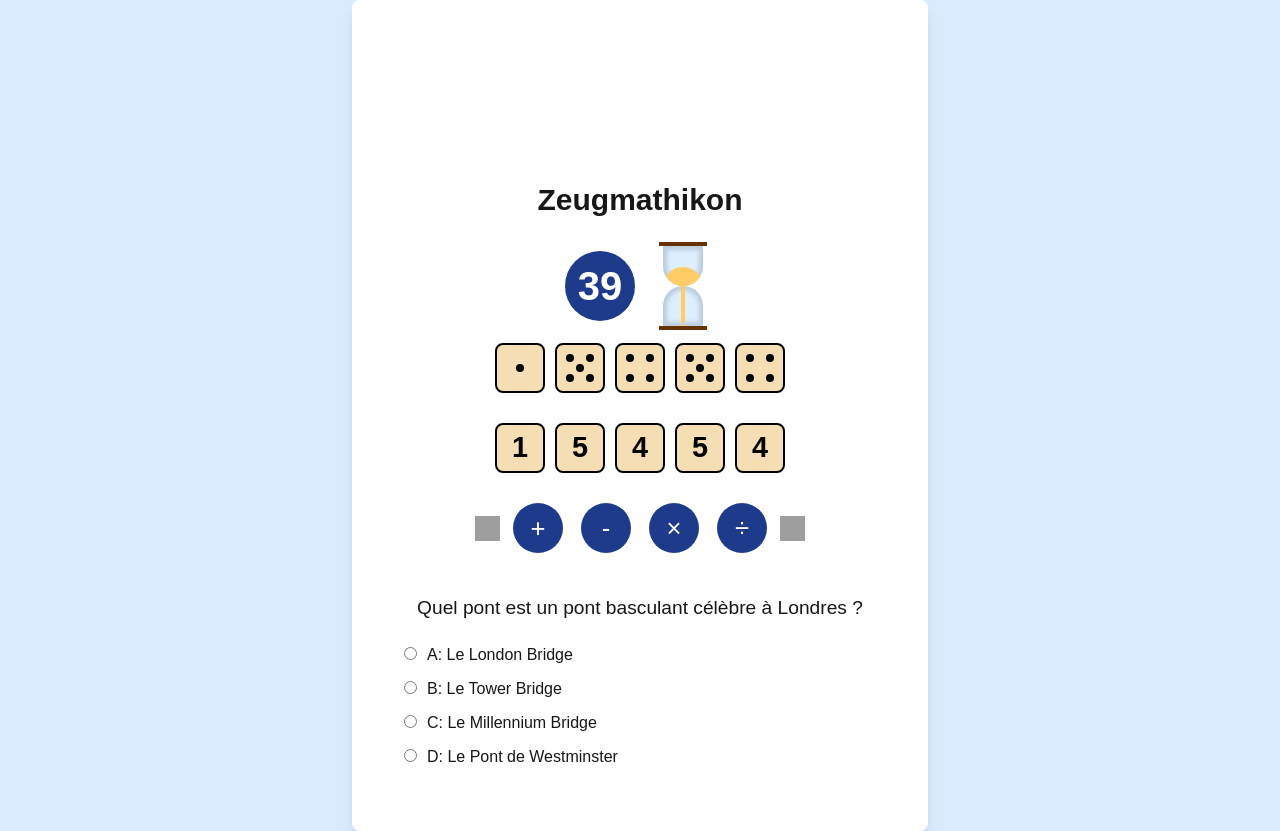
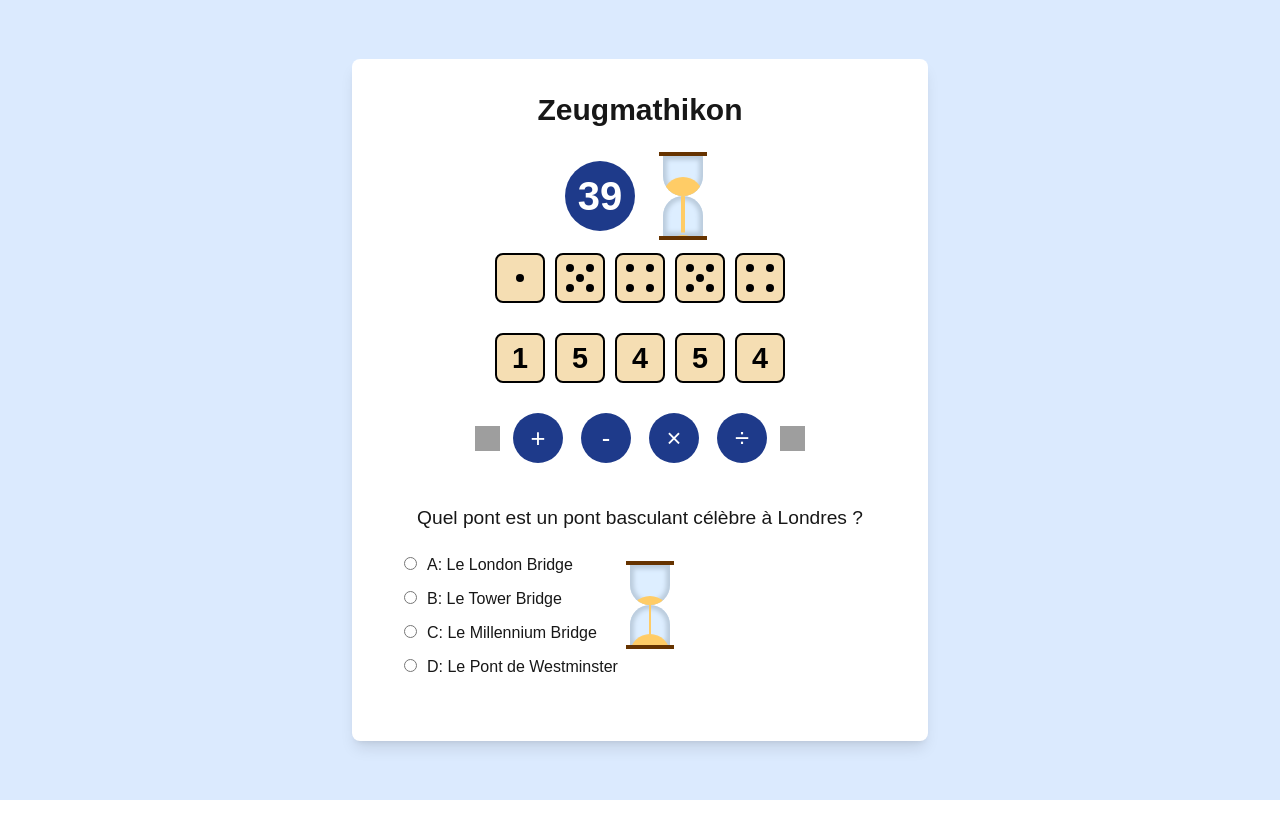
Before and after one commit to viebel/mao-game, a Next.js app: page / in a window 1280 px wide. After the commit the page ends 800 px from the top, so only its background shows below. Built offline with nearby package versions, Linux system fonts and the light colour scheme; grey boxes are pictures that could not be loaded.

Commit message:
Timer for question

```diff
--- a/src/app/gameover.jsx
+++ b/src/app/gameover.jsx
@@ -1,7 +1,7 @@
 import React from 'react';
 
 const GameOver = () => {
-  return <h2>Game Over ! Ce n'est pas la bonne réponse. 😞</h2>;
+  return <h2>Game Over !</h2>;
 };
 
 export default GameOver;
--- a/src/app/globals.css
+++ b/src/app/globals.css
@@ -27,6 +27,9 @@ body {
   }
 }
 
+.confetti {
+  height: 1px;
+}
 
 .die {
   width: 50px;
--- a/src/app/hourglass.jsx
+++ b/src/app/hourglass.jsx
@@ -1,6 +1,7 @@
 import { forwardRef, useEffect, useImperativeHandle, useRef } from 'react';
 
 const HourGlass = forwardRef(function HourGlass({ onEnd, size, duration }, ref) {
+    console.log('onEnd', onEnd);
     const intervalRef = useRef(null);
     const myRef = useRef(null);
     const startTimer = () => {
--- a/src/app/page.jsx
+++ b/src/app/page.jsx
@@ -137,7 +137,8 @@ export default function Home() {
   };
 
   const onCorrectAnswer = () => {
-    console.log('Correct answer');
+    resetDiceState();
+    restartTimer();
     addDie();
   }
 
--- a/src/app/question.css
+++ b/src/app/question.css
@@ -28,3 +28,8 @@
 .choice-text {
   font-size: 1em;
 }
+
+.content-wrapper {
+    display: flex;
+    align-items: flex-start;
+  }
--- a/src/app/question.jsx
+++ b/src/app/question.jsx
@@ -1,12 +1,16 @@
-import React, { useState, useEffect } from 'react';
+import React, { useState, useEffect, useRef } from 'react';
 import questionsData from './question_data.json';
 import "./question.css";
+import HourGlass from './hourglass';
 
 const QuestionComponent = ({ onCorrectAnswer, onIncorrectAnswer }) => {
+    const hourGlassRef = useRef(null);
     const [currentQuestion, setCurrentQuestion] = useState(null);
     const [selectedAnswer, setSelectedAnswer] = useState(null);
 
     useEffect(() => {
+        console.log('onIncorrectAnswer', onIncorrectAnswer);
+
         const randomQuestion = questionsData[Math.floor(Math.random() * questionsData.length)];
         setCurrentQuestion(randomQuestion);
     }, []);
@@ -15,9 +19,9 @@ const QuestionComponent = ({ onCorrectAnswer, onIncorrectAnswer }) => {
         setSelectedAnswer(option);
 
         if (option === currentQuestion.correct_option) {
-      if (onCorrectAnswer) onCorrectAnswer(); // Appelle le callback pour la bonne réponse
+            if (onCorrectAnswer) onCorrectAnswer();
         } else {
-      if (onIncorrectAnswer) onIncorrectAnswer(); // Appelle le callback pour la mauvaise réponse
+            if (onIncorrectAnswer) onIncorrectAnswer();
         }
     };
 
@@ -28,6 +32,7 @@ const QuestionComponent = ({ onCorrectAnswer, onIncorrectAnswer }) => {
     return (
         <div className="question-container">
             <h2 className="question-text">{currentQuestion.question}</h2>
+            <div className="content-wrapper">
                 <ul className="choices-list">
                     {currentQuestion.choices.map((choice) => (
                         <li key={choice.option} className="choice-item">
@@ -44,6 +49,8 @@ const QuestionComponent = ({ onCorrectAnswer, onIncorrectAnswer }) => {
                         </li>
                     ))}
                 </ul>
+                <HourGlass ref={hourGlassRef} size={5} duration={10} onEnd={onIncorrectAnswer}></HourGlass>
+            </div>
         </div>
     );
 };
```
Lines whose indentation alone changed are shown as unchanged.
